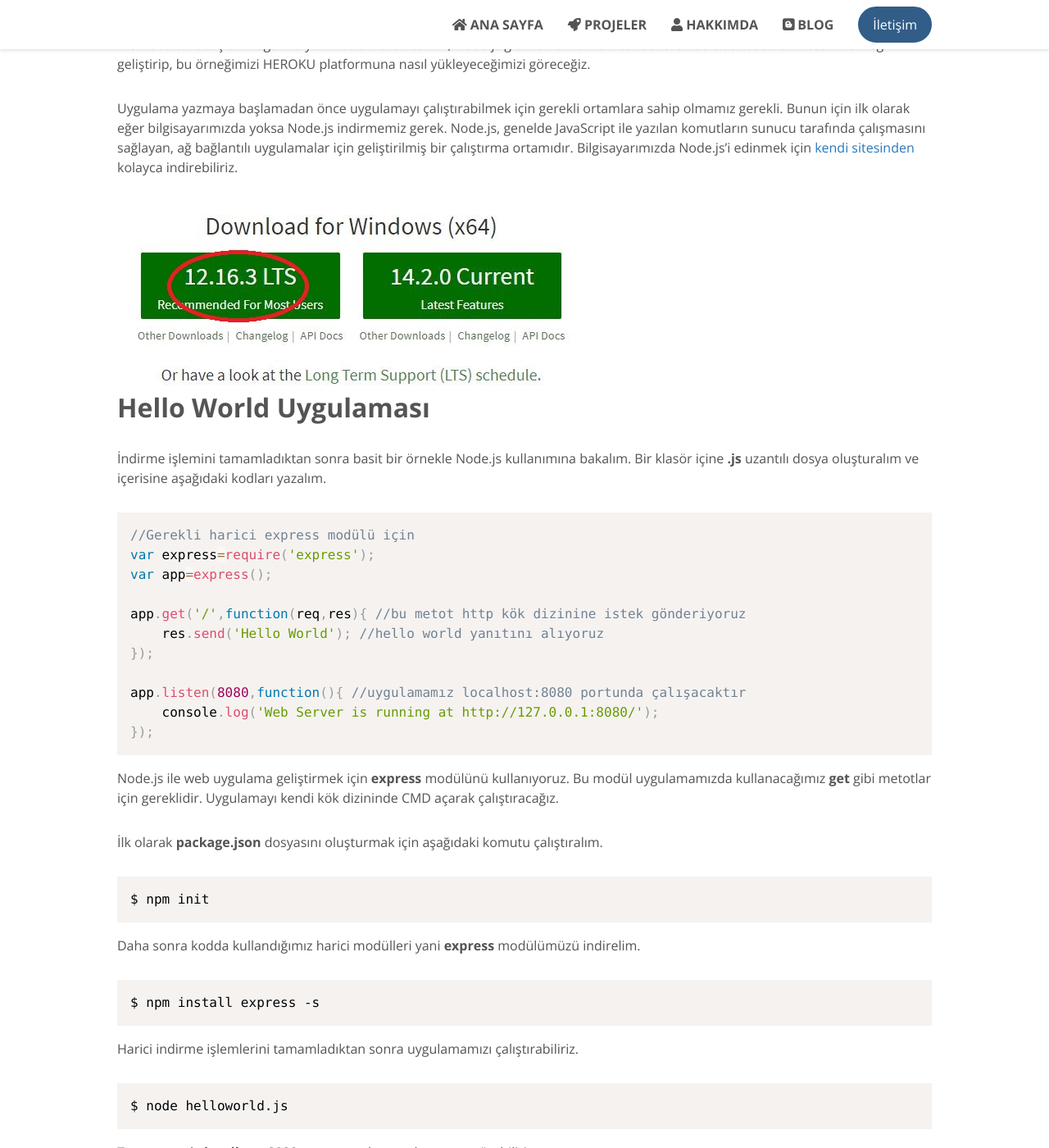
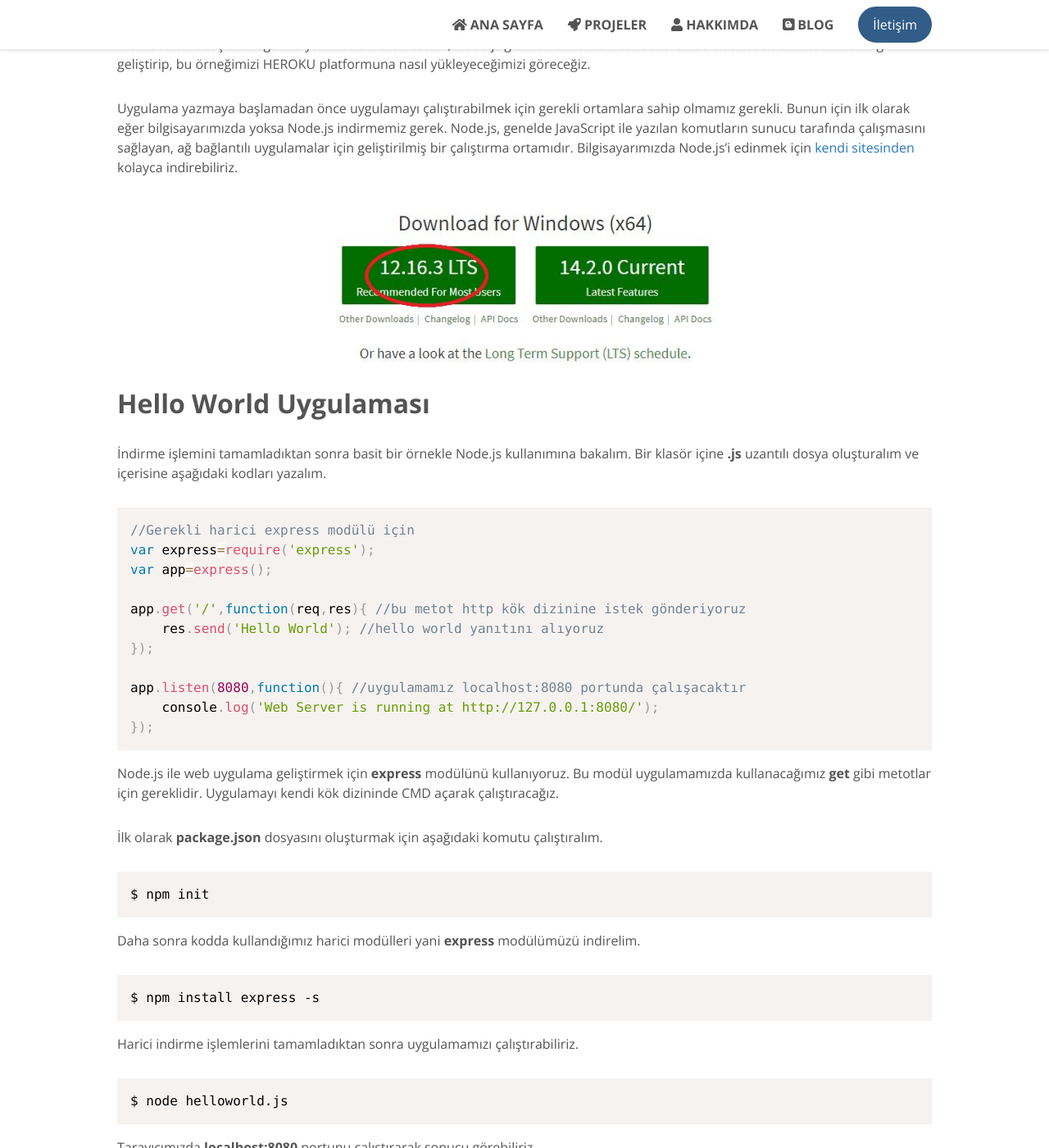
Before and after one commit to shrgrl/shrgrl.github.io, a Jekyll site: the page built from _restApi/index.html, in a window 1280 px wide and 1400 px high, scrolled down 388 px. Shown: the whole window at 82% size. Built offline with Jekyll 4.4.1, drawn with Linux system fonts in a browser that asks for light colours; nearby versions of some CDN libraries; comment, search, counter and statistics services are not loaded.

Commit message:
Update default.html

```diff
--- a/_layouts/default.html
+++ b/_layouts/default.html
@@ -46,10 +46,8 @@
   gtag('config', 'UA-144644860-1');
 </script>
 
-
   <title>{{ page.title }} - {% if page.url == '/' %} {{ site.tagline }} {% else %} {{ site.title }} {% endif %}</title>
-
- <!-- lightbox css kodlar -->
+<!-- lightbox ve blog resimler css kodları -->
 <style>
 .modal-body {
   position: relative;
@@ -57,8 +55,17 @@
   flex: 1 1 auto;
   padding: 0rem;
 }
+
+.img-blg {
+  height:auto;
+  max-width:50%;
+  width:50%;
+  display:block;
+  margin-left:auto;
+  margin-right:auto;
+}
 </style>
- <!-- end -->
+<!-- end -->
 </head>
 
 <body>
```
